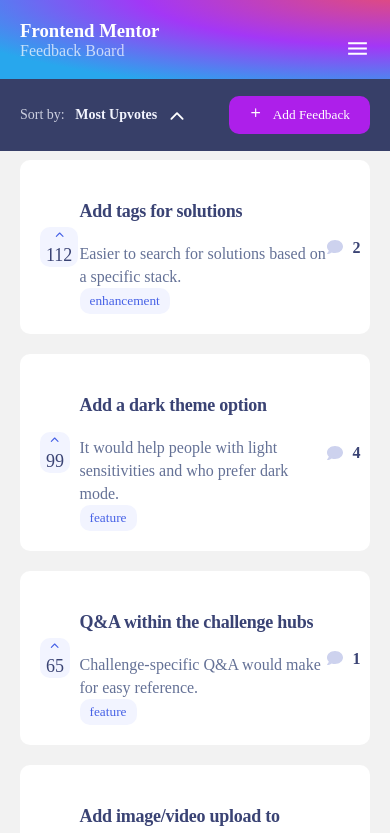
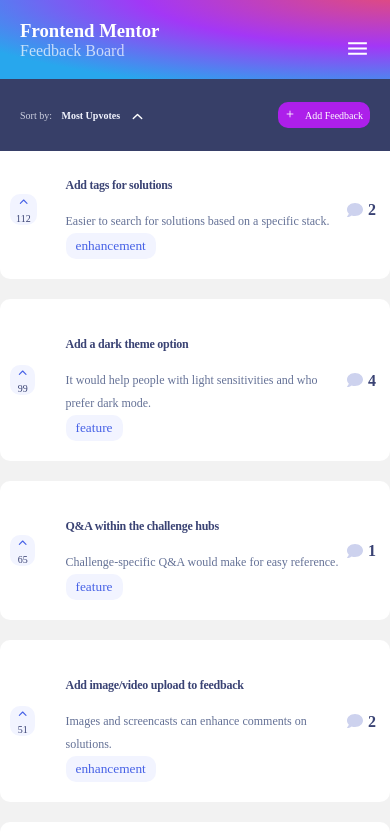
Before and after one commit to Silas281/frontend-mentor, a React (Create React App) app: page / in a window 390 px wide. Shown: the top 833 px of the page. Built offline with nearby package versions, Linux system fonts and the light colour scheme.

Commit message:
Added forms validations

```diff
--- a/src/components/feedback/FeedbackDetails/FeedbackDetails.css
+++ b/src/components/feedback/FeedbackDetails/FeedbackDetails.css
@@ -308,9 +308,18 @@ textarea::placeholder {
         padding-right: 10px;
     }
 
+    .comments-section {
+
+        padding: 10px;
+        font-size: 12px;
+
+    }
+
+
+
     .profile {
         display: grid;
-        grid-template-columns: 15% 30% 1fr;
+        grid-template-columns: 20% 30% 1fr;
         align-items: start;
         /* column-gap: 10px; */
     }
--- a/src/components/feedback/FeedbackDetails/FeedbackDetails.js
+++ b/src/components/feedback/FeedbackDetails/FeedbackDetails.js
@@ -74,6 +74,14 @@ const FeedbackDetails = () => {
     const goBack = () => {
         navigate('/');
     }
+    //handle toggle reply
+    const handleToggleReply = (index) => {
+        if (toggleReply === parseInt(index)) {
+            setToggleReply(-1);
+        } else {
+            setToggleReply(parseInt(index));
+        }
+    }
 
 
     return (
@@ -137,7 +145,7 @@ const FeedbackDetails = () => {
                                 <p>{comment.user.username}</p>
                             </div>
                             <div className='reply' onClick={() => {
-                                setToggleReply(comment.id)
+                                handleToggleReply(comment.id)
                             }}>
                                 <span >Reply</span>
                             </div>
--- a/src/components/feedback/addFeedback/AddFeedback.js
+++ b/src/components/feedback/addFeedback/AddFeedback.js
@@ -22,7 +22,6 @@ const AddFeedback = () => {
 
 
 
-
     const dispatch = useDispatch();
     const feedbacks = useSelector(selectAllFeedbacks);
 
@@ -33,7 +32,14 @@ const AddFeedback = () => {
 
     const handleSubmit = (e) => {
         e.preventDefault();
-        console.log(feedbacks)
+        //console.log(feedbacks)
+        if (title === '' || description === '') {
+            setTouchedTile(true);
+            setTouchedDescription(true);
+            //alert('Please fill all fields')
+            return
+        }
+
         const newFeedback = {
             id: feedbacks.length + 1,
             title,
@@ -87,6 +93,8 @@ const AddFeedback = () => {
         setStatusToggleSelect(!toggleStatusSelect)
 
     }
+
+
 
     return (
         <div className='add-feedback-main'>
@@ -177,7 +185,8 @@ const AddFeedback = () => {
 
                         <div className='other-btns'>
                             <button type='button' className='cancel-btn' onClick={goBack} >Cancel</button>
-                            <button type='submit' className='submit-btn'>Add Feedback</button>
+                            <button type='submit' className='submit-btn' >Add Feedback</button>
+                            {/* <button type='submit' className='submit-btn' disabled={title === '' || description === ''} >Add Feedback</button> */}
                         </div>
                     </div>
                 </form>
--- a/src/components/feedback/editFeedback/EditFeedback.js
+++ b/src/components/feedback/editFeedback/EditFeedback.js
@@ -5,6 +5,7 @@ import './EditFeedback.css'
 import { useDispatch, useSelector } from 'react-redux';
 import { editFeedback, selectAllFeedbacks, deleteFeedback } from '../../../features/feedbacks/FeedbackSlice';
 import capitalizeFirstLetter from '../../../utilities/captaliseFirstLetter'
+
 
 const EditFeedback = () => {
     const { id } = useParams();
@@ -31,6 +32,12 @@ const EditFeedback = () => {
     const handleSubmit = (e) => {
         e.preventDefault();
         //edit feedback
+        if (title === '' || description === '') {
+            setTouchedTitle(true);
+            setTouchedDescription(true);
+            //alert('Please fill all fields')
+            return
+        }
         const editedFeedback = {
             id,
             title,
--- a/src/components/feedback/feedbacks/feedbacks.css
+++ b/src/components/feedback/feedbacks/feedbacks.css
@@ -580,6 +580,7 @@ Link {
         width: 100%;
         margin-top: 0;
         gap: 0;
+        padding: 0 !important;
     }
 
     .top-nav {
@@ -590,9 +591,25 @@ Link {
         right: 0;
         top: 79px;
         z-index: 999;
+    }
 
+    .add-feedback-btn {
+        padding: 7px 7px;
+        display: flex;
+        align-items: center;
+        justify-content: space-between;
+        font-size: 10px;
+    }
 
+    .sort-container .sort-selected .sort-selected-icon {
+        margin-top: 7px;
+        font-size: 15px;
+    }
 
+    .sort-container .sort-selected {
+
+        font-size: 10px;
+        width: fit-content;
     }
 
     .feedbacks-main .feedback {
@@ -602,6 +619,51 @@ Link {
     .feedback-spacer-small {
         height: 120px;
     }
+
+    .add-comment-container {
+
+        font-size: 12px;
+    }
+
+    .comments-title {
+
+        font-weight: 700;
+        font-size: 12px;
+    }
+
+    .edit-feedback-btn {
+
+
+        padding: 9px 15px;
+    }
+
+    .form-title {
+        font-weight: 700;
+        font-size: 15px;
+        line-height: 35px;
+        color: #3A4374;
+        margin-top: 10px;
+    }
+
+    .upvotes {
+        justify-self: start;
+        padding: 20px 0px;
+    }
+
+    .upvote-count {
+        font-size: 10px;
+    }
+
+    .feedback-content p,
+    .feedback-content h3 {
+        font-size: 12px;
+    }
+
+    .comments-icon {
+        margin-right: 5px;
+
+    }
+
 
     .side-nav {
         height: fit-content;
--- a/src/components/roadmap/Roadmap.js
+++ b/src/components/roadmap/Roadmap.js
@@ -8,7 +8,7 @@ import { Link, Outlet, useNavigate, NavLink } from 'react-router-dom';
 import "./roadmap.css";
 import { useSelector } from 'react-redux';
 import { countComments, countStatuses } from '../../utilities/Funcs';
-import { selectAllFeedbacks, selectAllSuggestions, selectAllPlanned, selectAllInProgress, selectAllLive } from '../../features/feedbacks/FeedbackSlice';
+import { selectAllFeedbacks, selectAllPlanned, selectAllInProgress, selectAllLive } from '../../features/feedbacks/FeedbackSlice';
 
 
 const Roadmap = () => {
@@ -17,7 +17,7 @@ const Roadmap = () => {
 
     //get all feedbacks from each status
     const feedbacks = useSelector(selectAllFeedbacks);
-    const filteredSuggestions = useSelector(selectAllSuggestions);
+    // const filteredSuggestions = useSelector(selectAllSuggestions);
     const fliteredPlanned = useSelector(selectAllPlanned);
     const fliteredInProgress = useSelector(selectAllInProgress);
     const filteredLive = useSelector(selectAllLive)
@@ -70,10 +70,10 @@ const Roadmap = () => {
             </div>
 
             <div className='statuses-nav large'>
-                <div className='task-header'>
+                {/* <div className='task-header'>
                     <h3 className='task-status-name'>Suggestions ({StatusesCount['suggestion']})</h3>
                     <p className='task-status-header-desc'>Released features</p>
-                </div>
+                </div> */}
                 <div className='task-header'>
 
                     <h3 className='task-status-name'>Planned ({StatusesCount['planned']})</h3>
@@ -90,12 +90,12 @@ const Roadmap = () => {
             </div>
 
             <div className='statuses-nav small'>
-                <div className='task-header'>
+                {/* <div className='task-header'>
                     <NavLink to='/roadmap/suggestion' className={({ isActive }) => isActive ? "nav-link-active" : "nav-link"}>
                         <h3 className='task-status-name'>Suggestions ({StatusesCount['suggestion']})</h3>
                     </NavLink>
                     <p className='task-status-header-desc'>Ideas prioritized for research</p>
-                </div>
+                </div> */}
                 <div className='task-header'>
                     <NavLink to='/roadmap/planned' className={({ isActive }) => isActive ? "nav-link-active" : "nav-link"}>
                         <h3 className='task-status-name'>Planned ({StatusesCount['planned']})</h3>
@@ -119,7 +119,7 @@ const Roadmap = () => {
                 <Planned />
                 <InProgress />
                 <Live /> */}
-                <div className='status-suggestion'>
+                {/* <div className='status-suggestion'>
                     {filteredSuggestions.map((feedback, index) => (
                         <div key={feedback.id} className='single-task '>
                             <div className='wrap-status'>
@@ -150,7 +150,7 @@ const Roadmap = () => {
                         </div>
                     ))}
 
-                </div>
+                </div> */}
                 <div className='status-planned'>
                     {fliteredPlanned.map((feedback, index) => (
                         <div key={feedback.id} className='single-task '>
--- a/src/components/roadmap/roadmap.css
+++ b/src/components/roadmap/roadmap.css
@@ -279,7 +279,7 @@ TOP-NAV
 .task-statuses,
 .statuses-nav {
     display: grid;
-    grid-template-columns: 1fr 1fr 1fr 1fr;
+    grid-template-columns: 1fr 1fr 1fr;
     column-gap: 10px;
 }
 
```
Also changed, not shown: public/logo192.png, public/logo512.png.
